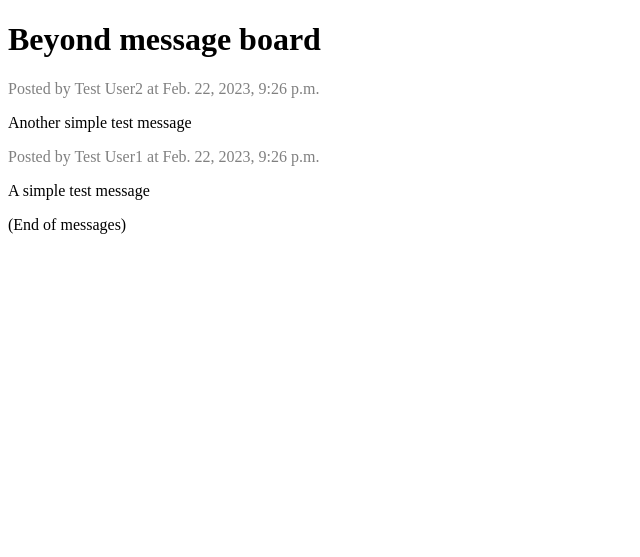
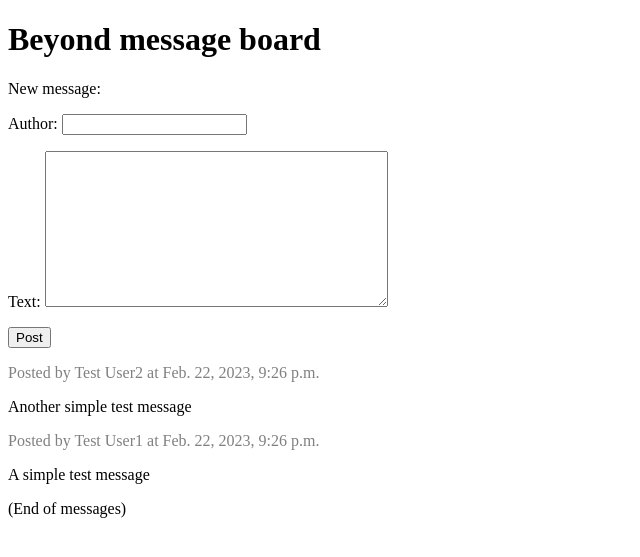
Before and after one commit to RanyWh/beyond-tutorial, a Django app: page / in a window 1280 px wide. Shown: the top 557 px of the page, without its empty margins (0-640 px from the left). Run offline with Django 4.2, Linux system fonts and the light colour scheme; data comes from the database, SQL or seed files in the repository.

Commit message:
Allowing the users to post messages
- Adding a form object by adding msgboard/forms.py file
- Altering the view by changing msgboard/views.py
- Displaying the form on the page by changing the template file
msgboard/templates/msgboard/board.html

```diff
--- /dev/null
+++ b/msgboard/forms.py
@@ -0,0 +1,8 @@
+from django import forms
+from .models import Message
+
+
+class MessageForm(forms.ModelForm):
+    class Meta:
+        model = Message
+        fields = ('author', 'text')
--- a/msgboard/templates/msgboard/board.html
+++ b/msgboard/templates/msgboard/board.html
@@ -8,6 +8,14 @@
 </head>
 <body>
 <h1>Beyond message board</h1>
+<div class="newfrm">
+    <p class="newmsg">New message:</p>
+    <form method="POST">
+    {% csrf_token %}
+    {{ form.as_p }}
+    <input type="submit" value="Post">
+    </form>
+    </div>
 {% for message in messages %}
 <div class="message">
 <p class="author">
--- a/msgboard/views.py
+++ b/msgboard/views.py
@@ -1,7 +1,15 @@
-from django.shortcuts import render
+from django.shortcuts import render, redirect
 from .models import Message
+from .forms import MessageForm
 
 
 def board(request):
     messages = Message.objects.order_by('-date')
-    return render(request, 'msgboard/board.html', {'messages': messages})
+    if request.method == "POST":
+        form = MessageForm(request.POST)
+        if form.is_valid():
+            form.save()
+            return redirect('board')
+    else:
+        form = MessageForm()
+    return render(request, 'msgboard/board.html', {'messages': messages, 'form': form, })
```
